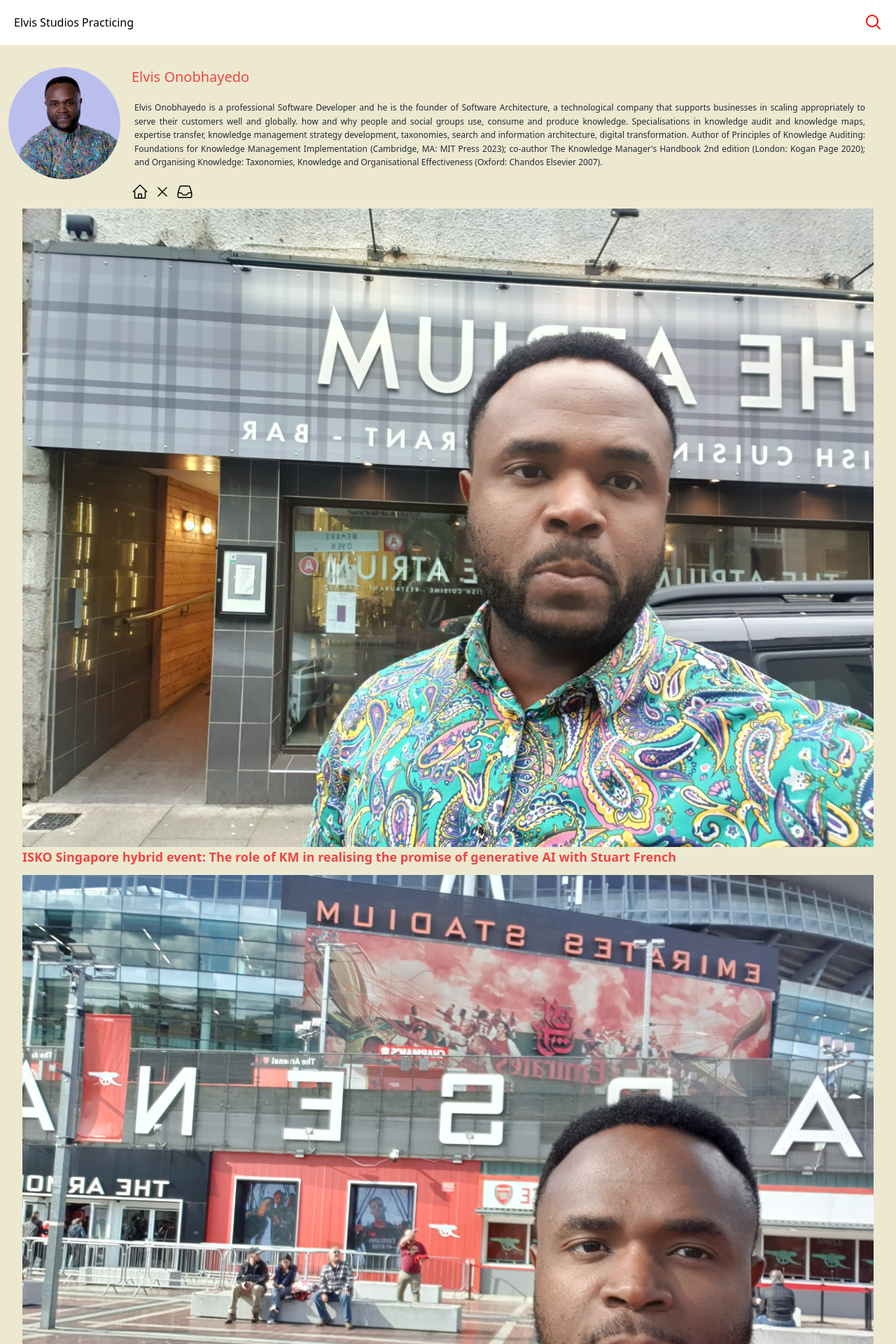
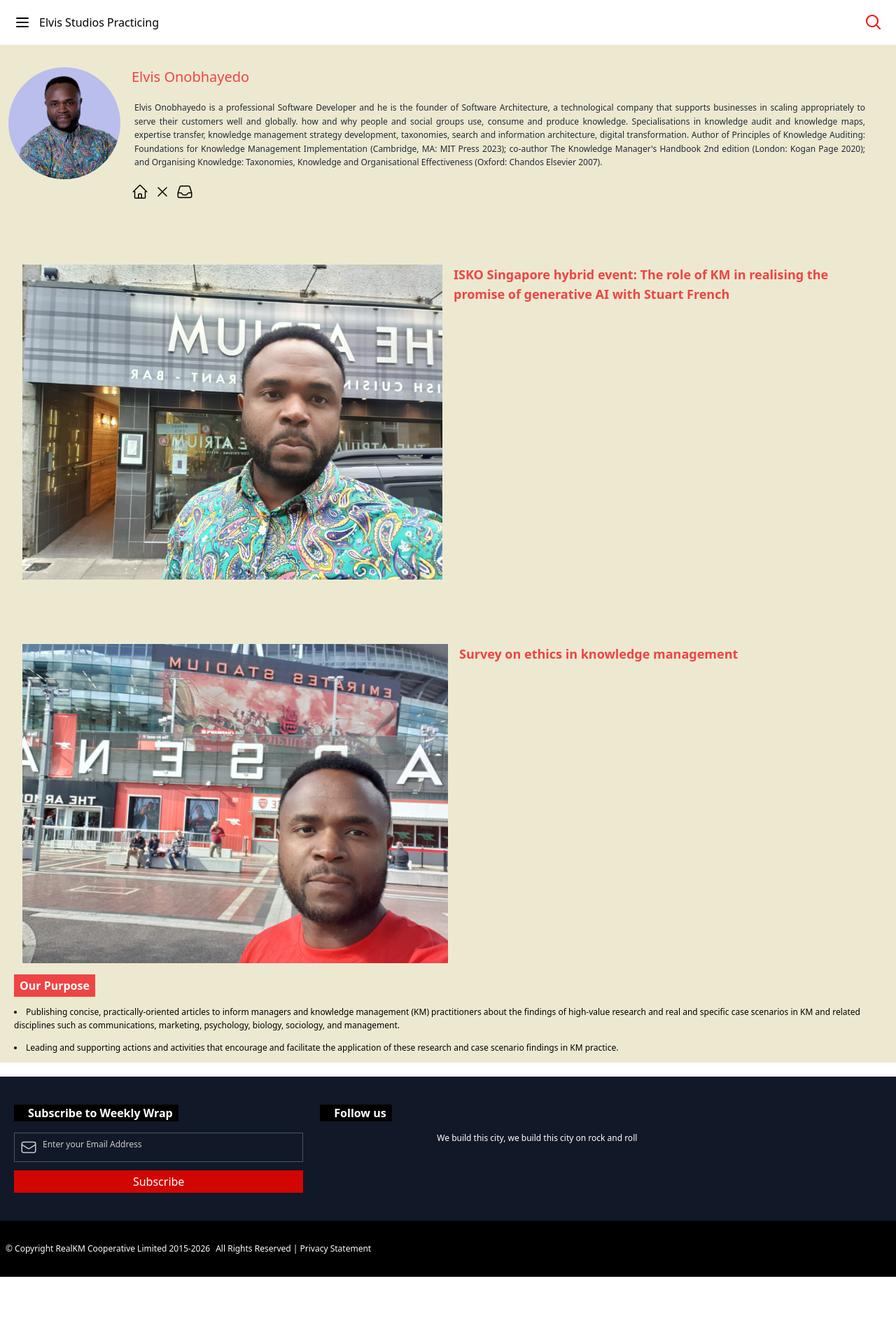
Before and after one commit to elvisonob/studious-code, a React (Create React App) app: page / in a window 1280 px wide. Shown: the top 1920 px of the page at 70% size. After the commit the page ends 1824 px from the top, so only its background shows below. Built offline with nearby package versions, Linux system fonts and the light colour scheme.

Commit message:
mini-version sorted

```diff
--- a/src/component/App.js
+++ b/src/component/App.js
@@ -6,7 +6,7 @@ export default function App() {
   return (
     <div>
       <div className="flex justify-between p-5 ">
-        <button class="md:hidden">
+        <button>
           <svg
             xmlns="http://www.w3.org/2000/svg"
             fill="none"
@@ -23,7 +23,9 @@ export default function App() {
             />
           </svg>
         </button>
-        <div>Elvis Studios Practicing</div>
+        <div className="md:flex-1 text-center md:text-left ml-3">
+          Elvis Studios Practicing
+        </div>
         <button>
           <svg
             xmlns="http://www.w3.org/2000/svg"
@@ -114,24 +116,29 @@ export default function App() {
             </div>
           </div>
         </div>
-        <div className="px-5 pt-3">
-          <img src={image2} />
-          <p className="text-red-500 text-lg font-bold">
-            ISKO Singapore hybrid event: The role of KM in realising the promise
-            of generative AI with Stuart French
+        <div className="px-5 pt-3 flex flex-col md:flex-row md:gap-4 md:mt-20">
+          <div className="md:w-1/2">
+            <img src={image2} className="w-full" />
+          </div>
+          <div className="md:w-1/2">
+            <p className="text-red-500 text-lg font-bold ">
+              ISKO Singapore hybrid event: The role of KM in realising the
+              promise of generative AI with Stuart French
             </p>
           </div>
-        <div className="px-5 pt-3">
-          <img src={image3} />
-          <p className="text-red-500 text-lg font-bold">
+        </div>
+        <div className="px-5 pt-3 flex flex-col md:flex-row md:gap-4 md:mt-20 ">
+          <img src={image3} className="md:w-1/2" />
+
+          <p className="text-red-500 text-lg font-bold md:w-1/2">
             Survey on ethics in knowledge management
           </p>
         </div>
-        <div className="px-5">
+        <div className="px-2">
           <h3 className="w-fit bg-red-500 text-white font-bold px-2 py-1 mt-4">
             Our Purpose
           </h3>
-          <ul className="list-disc pl-4 text-xs space-y-2 mt-3">
+          <ul className="list-disc list-inside leading-relaxed  text-xs space-y-3 mt-3">
             <li>
               Publishing concise, practically-oriented articles to inform
               managers and knowledge management (KM) practitioners about the
@@ -149,10 +156,12 @@ export default function App() {
         </div>
       </div>
       <div className="bg-gray-900 py-10 px-5 mt-5">
+        <div className="md:flex gap-6">
+          <div className="md:w-1/3">
             <div className="text-white pl-5 w-fit px-2 bg-black mb-4 font-bold ">
               Subscribe to Weekly Wrap
             </div>
-        <div className=" flex p-2 gap-14 border border-gray-600 mb-3">
+            <div className=" flex p-2 gap-14 md:gap-2 border border-gray-600 mb-3">
               <svg
                 xmlns="http://www.w3.org/2000/svg"
                 fill="none"
@@ -169,14 +178,30 @@ export default function App() {
                 />
               </svg>
 
-          <p className=" text-[#CCCCCC] ">Enter your Email Address</p>
+              <p className=" text-[#CCCCCC] md:text-xs text-left ">
+                Enter your Email Address
+              </p>
             </div>
-        <div className="text-white bg-[#D10602] text-center p-3">Subscribe</div>
-        <footer className="text-white mt-16 space-y-4 text-xs text-center">
+            <div className="text-white bg-[#D10602] text-center p-1">
+              Subscribe
+            </div>
+          </div>
+          <div className="md:w-1/2">
+            <div className="text-white pl-5 w-fit px-2 bg-black mb-4 font-bold mt-5 md:mt-0">
+              Follow us
+            </div>
+            <div>
+              <p className="text-white text-xs text-center">
+                We build this city, we build this city on rock and roll
+              </p>
+            </div>
+          </div>
+        </div>
+      </div>
+      <footer className=" bg-black p-5 text-white  space-y-4 text-xs text-center md:text-left md:flex md:space-y-0 md:gap-2 md:p-8 md:pl-2">
         <p>© Copyright RealKM Cooperative Limited 2015-2026</p>
-          <p>Rights Reserved | Privacy Statement</p>
+        <p>All Rights Reserved | Privacy Statement</p>
       </footer>
-      </div>
     </div>
   );
 }
```
Lines whose indentation alone changed are shown as unchanged.
